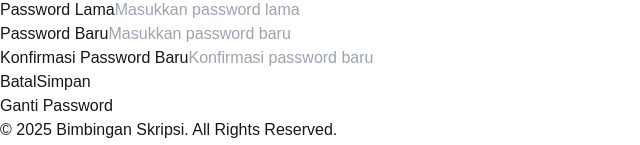
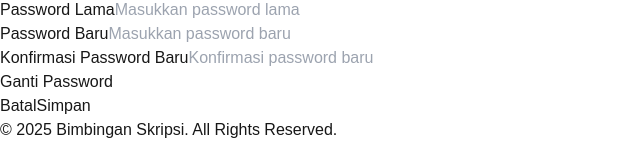
Before and after one commit to rizki220700/bimbinganSkripsi, a Next.js app: page /dashboard/mahasiswa in a window 1280 px wide. Both pictures are taken after a click on the button "Edit Profil". Shown: the part 734-879 px from the top of the page, without its empty margins (0-640 px from the left). Built offline with nearby package versions, Linux system fonts and the light colour scheme; no server answers; the database is empty.

Commit message:
fixing Edit Profile Modal

```diff
--- a/src/app/components/ModalEditProfile.tsx
+++ b/src/app/components/ModalEditProfile.tsx
@@ -157,6 +157,14 @@ const ModalEditProfile: React.FC<ModalEditProfileProps> = ({
                 className="w-full mt-1 p-2 border border-gray-300 rounded-md"
               />
             </div>
+            <div className="mt-4">
+              <button
+                className="px-4 py-2 bg-indigo-600 text-white rounded-lg w-full"
+                onClick={handleChangePassword}
+              >
+                Ganti Password
+              </button>
+            </div>
 
             {error && <p className="text-red-500 text-sm">{error}</p>}
 
@@ -175,14 +183,7 @@ const ModalEditProfile: React.FC<ModalEditProfileProps> = ({
               </button>
             </div>
 
-            <div className="mt-4">
-              <button
-                className="px-4 py-2 bg-indigo-600 text-white rounded-lg w-full"
-                onClick={handleChangePassword}
-              >
-                Ganti Password
-              </button>
-            </div>
+
           </div>
         </div>
       )}
```
